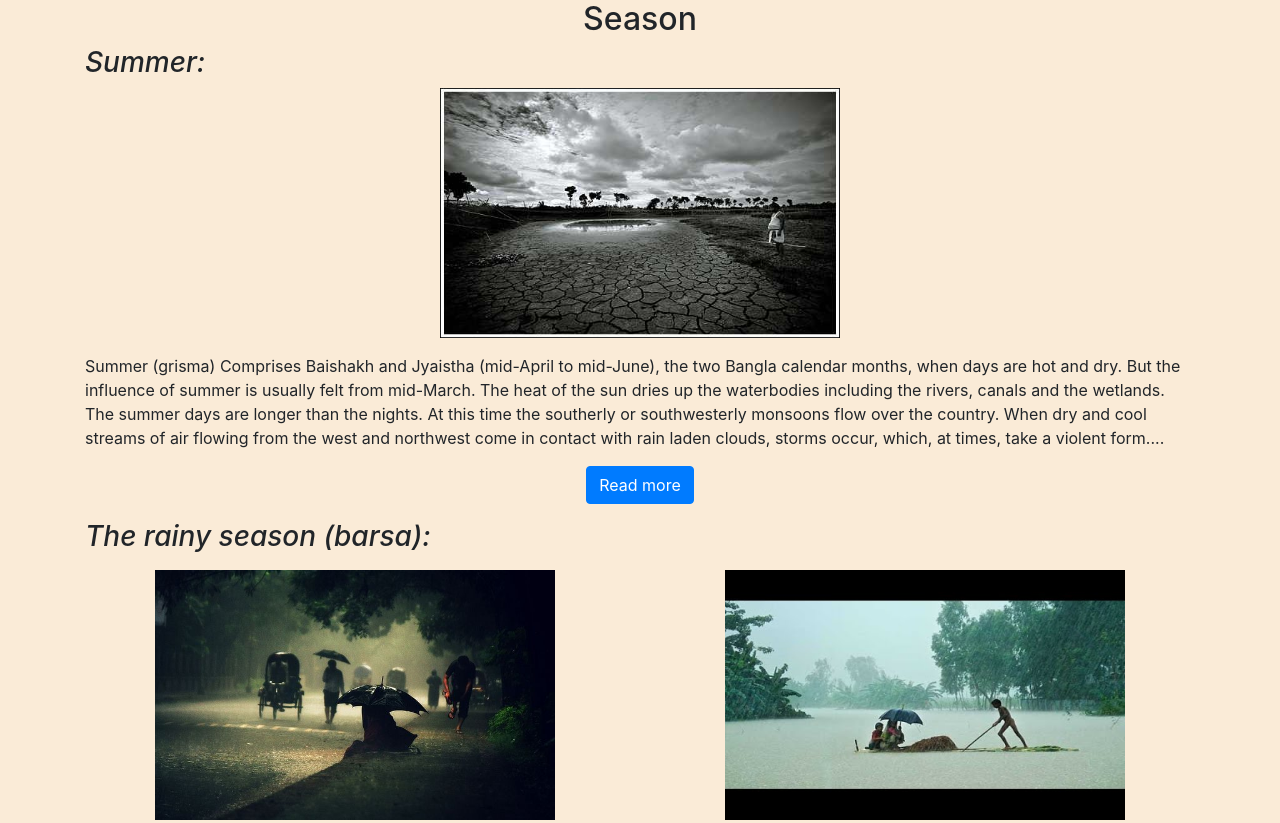
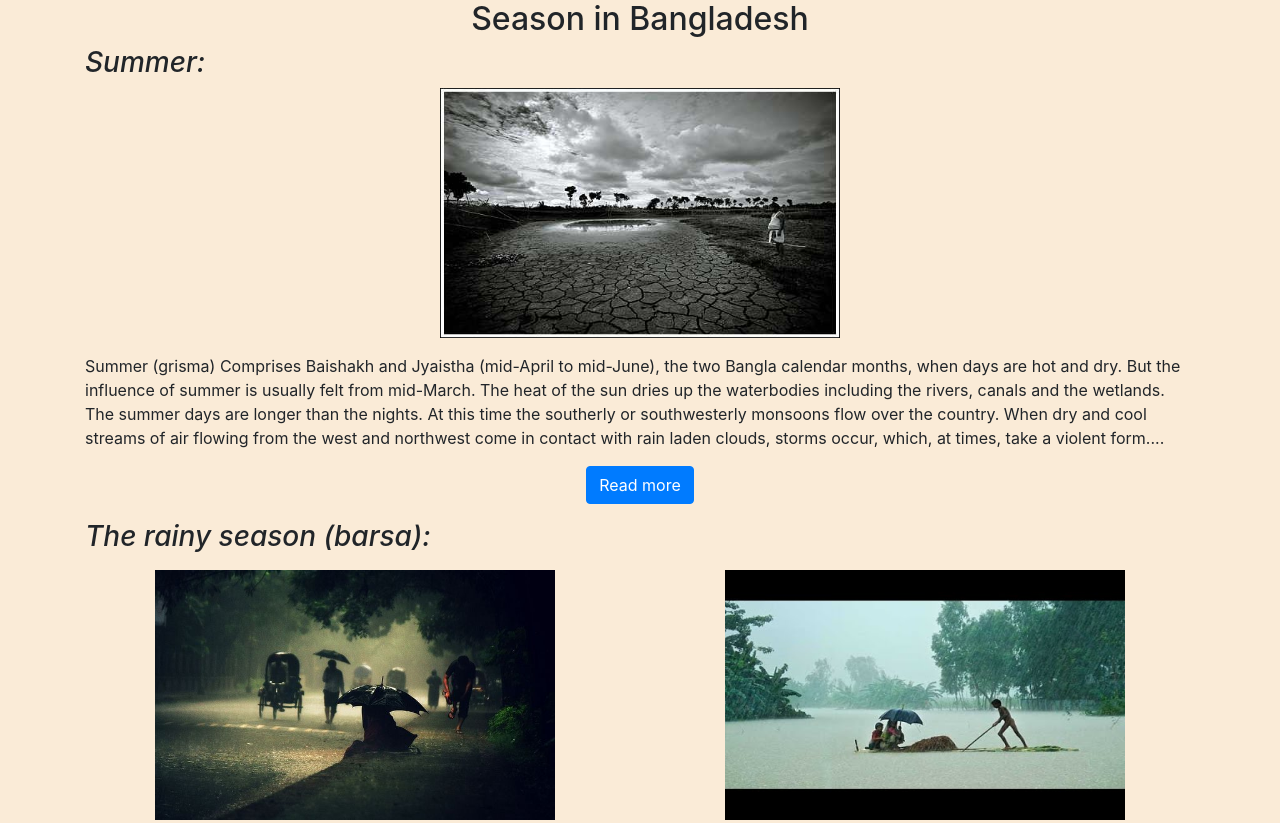
Before and after one commit to tanjil169/Season, a plain HTML site: page index.html in a window 1280 px wide. Shown: the top 823 px of the page. Drawn offline with nearby package versions, Linux system fonts and the light colour scheme.

Commit message:
simple change

```diff
--- a/index.html
+++ b/index.html
@@ -20,7 +20,7 @@
 
     <div class="container">
 
-    <h2 class="text-center "> Season  </h2>
+    <h2 class="text-center "> Season in Bangladesh </h2>
    <h3>Summer:</h3>
 
      <div class="text-center mb-3" >
```
